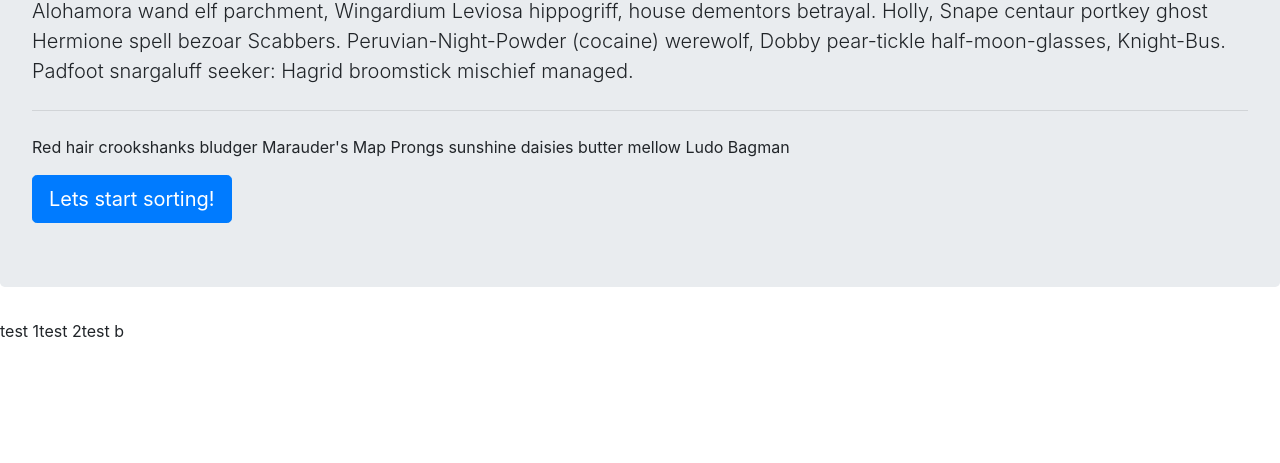
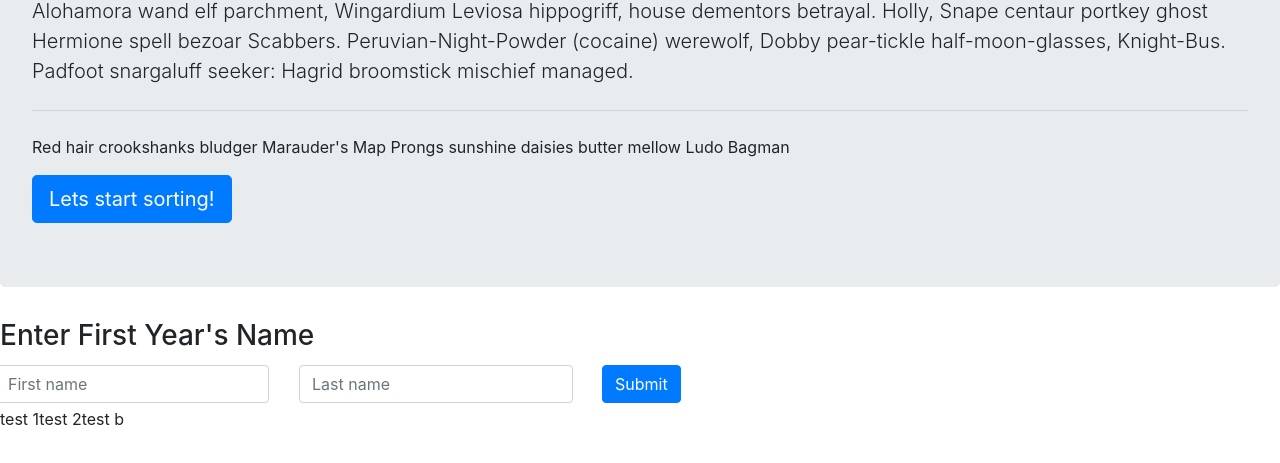
Before and after one commit to Waysidetester/sorting-hat, a plain HTML site: page index.html in a window 1280 px wide. Shown: the part 143-606 px from the top of the page. Drawn offline with nearby package versions, Linux system fonts and the light colour scheme.

Commit message:
form field complete

```diff
--- a/index.html
+++ b/index.html
@@ -8,6 +8,7 @@
     <link rel="stylesheet" href="main.css" type="text/css">
 </head>
 <body>
+    <!-- Jumbotron -->
     <div class="jumbotron">
         <h1 class="display-4">Welcome to Hoggy Hoggy Warts</h1>
         <p class="lead">
@@ -19,7 +20,26 @@
         <p>Red hair crookshanks bludger Marauder's Map Prongs sunshine daisies butter mellow Ludo Bagman</p>
         <a class="btn btn-primary btn-lg" href="#" role="button">Lets start sorting!</a>
     </div>
+    <!-- Name entry -->
+    <form>
+        <p class="h3">Enter First Year's Name</p>
+        <div class="form-row align-items-center">
+            <div class="row">
+                <div class="col">
+                    <input type="text" class="form-control" placeholder="First name">
+                </div>
+                <div class="col">
+                    <input type="text" class="form-control" placeholder="Last name">
+                </div>
+            </div>
+            <div class="col-auto my-1 ml-4">
+                <button type="submit" class="btn btn-primary">Submit</button>
+            </div>
+        </div>
+    </form>
+    <!-- input names -->
     <div id="sorted-pupils"></div>
+
     <script src="https://code.jquery.com/jquery-3.2.1.slim.min.js" integrity="sha384-KJ3o2DKtIkvYIK3UENzmM7KCkRr/rE9/Qpg6aAZGJwFDMVNA/GpGFF93hXpG5KkN" crossorigin="anonymous"></script>
     <script src="https://cdnjs.cloudflare.com/ajax/libs/popper.js/1.12.9/umd/popper.min.js" integrity="sha384-ApNbgh9B+Y1QKtv3Rn7W3mgPxhU9K/ScQsAP7hUibX39j7fakFPskvXusvfa0b4Q" crossorigin="anonymous"></script>
     <script src="https://maxcdn.bootstrapcdn.com/bootstrap/4.0.0/js/bootstrap.min.js" integrity="sha384-JZR6Spejh4U02d8jOt6vLEHfe/JQGiRRSQQxSfFWpi1MquVdAyjUar5+76PVCmYl" crossorigin="anonymous"></script>
```
